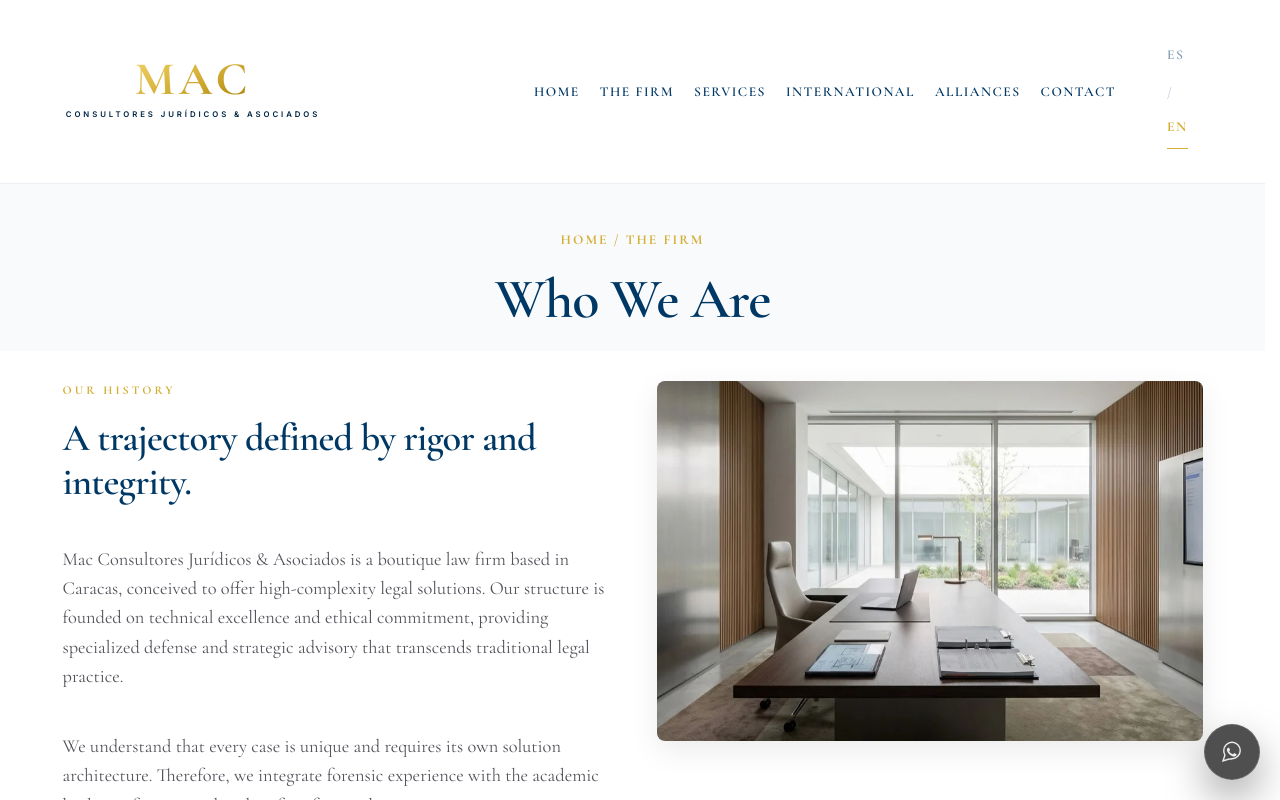
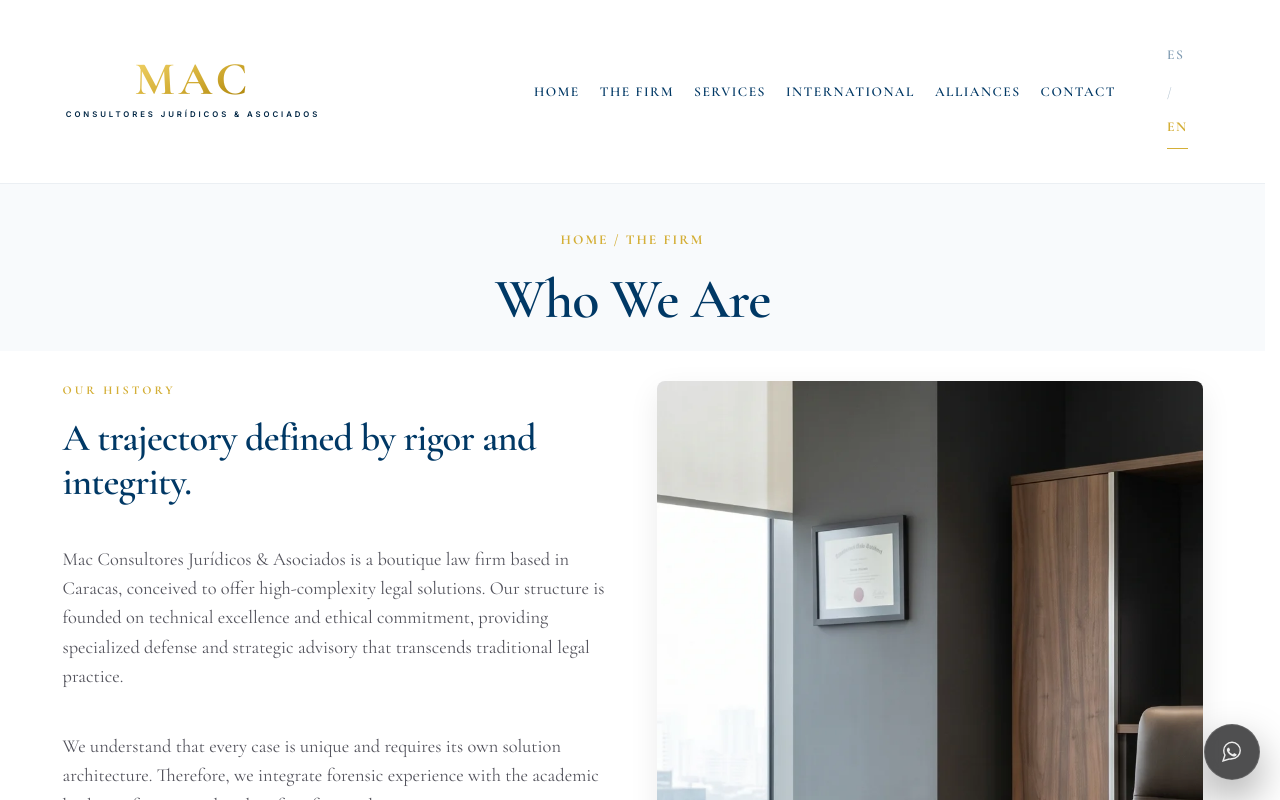
Before and after one commit to mcolina777-cpu/mac-consultores-site-clean, a Next.js app: page /en/about in a window 1280 px wide. Shown: the top 800 px of the page. Built offline with nearby package versions, Linux system fonts and the light colour scheme.

Commit message:
feat: replace 'Quiénes Somos' horizontal image with vertical 9:16 portrait

```diff
--- a/src/app/[locale]/about/page.tsx
+++ b/src/app/[locale]/about/page.tsx
@@ -99,17 +99,17 @@ export default async function QuienesSomos({ params }: { params: Promise<{ local
               </article>
             </div>
 
-            {/* Columna derecha: imagen de la firma (OFICINA_1) */}
-            <div className="img-reveal">
+            {/* Columna derecha: imagen de la firma (OFICINA_3_vertical) */}
+            <div className="img-reveal img-vertical">
               <picture>
                 <source
-                  srcSet="/assets/img-webp/OFICINA_1.webp"
+                  srcSet="/assets/img-webp/OFICINA_3_vertical.webp"
                   type="image/webp"
                 />
                 <img
-                  src="/assets/img/OFICINA_1.jpg"
+                  src="/assets/img/OFICINA_3_vertical.jpg"
                   alt="Sede de Mac Consultores Jurídicos & Asociados"
-                  width={2752}
+                  width={864}
                   height={1536}
                   loading="lazy"
                 />
--- a/src/app/globals.css
+++ b/src/app/globals.css
@@ -629,6 +629,17 @@ footer, .footer {
 .page-quienes-somos .img-reveal img {
   object-fit: cover;
   object-position: center center;
+}
+
+/* Override para imagen vertical */
+.page-quienes-somos .img-reveal.img-vertical {
+  max-height: 100%;
+}
+
+.page-quienes-somos .img-reveal.img-vertical picture,
+.page-quienes-somos .img-reveal.img-vertical img {
+  height: auto;
+  aspect-ratio: 9 / 16;
 }
 
 /* Bloque Firma Premium */
```
Also changed, not shown: public/assets/img-webp/OFICINA_3_vertical.webp (added), public/assets/img/OFICINA_3_vertical.jpg (added).
